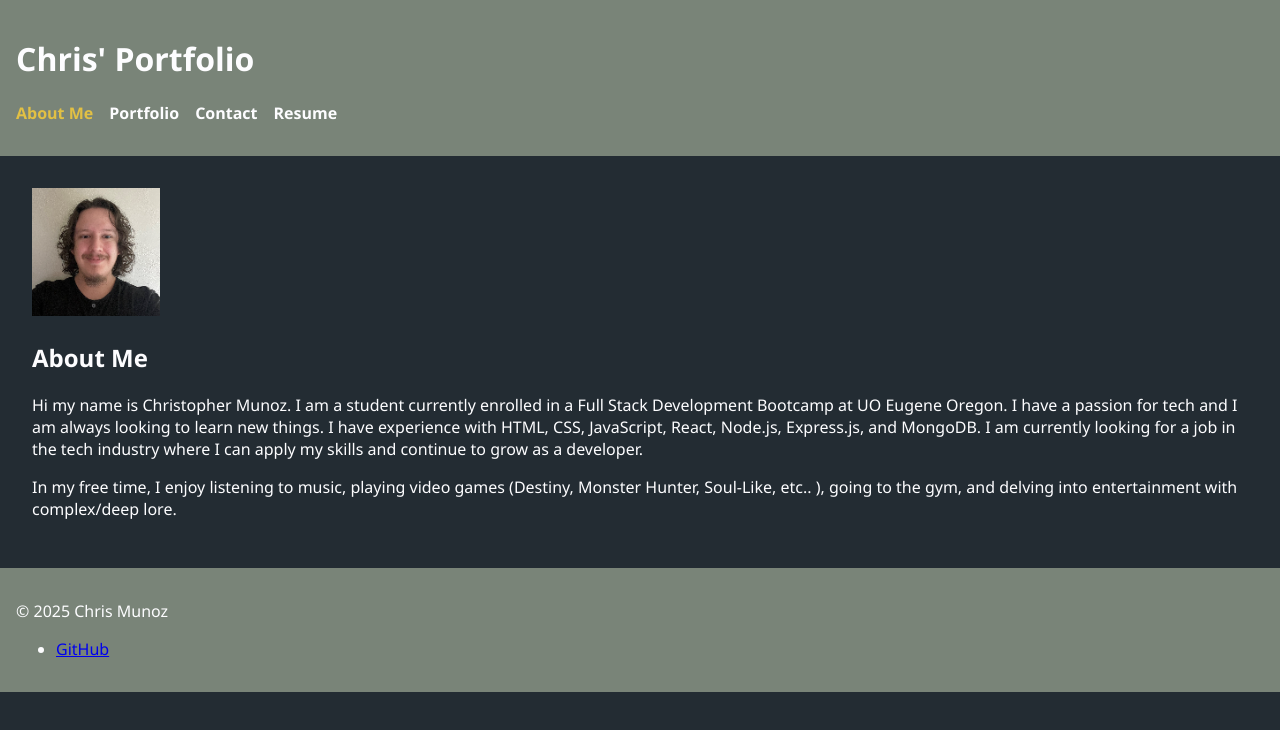
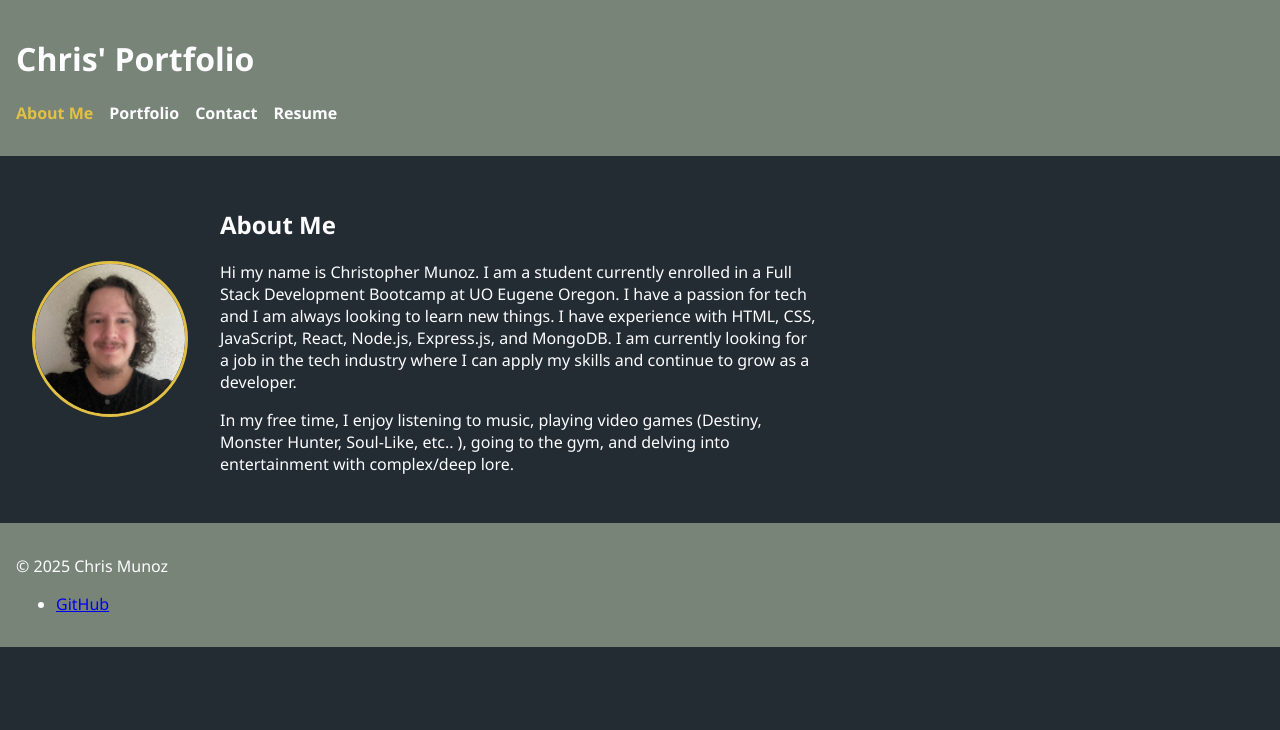
Before and after one commit to FadedSetton/react-portfolio, a React (Vite) app in the folder react-portfolio/: page / in a window 1280 px wide. Shown: the top 730 px of the page. Built offline with nearby package versions, Linux system fonts and the light colour scheme.

Commit message:
added style to about page and profile img

```diff
--- a/react-portfolio/src/style.css
+++ b/react-portfolio/src/style.css
@@ -38,3 +38,22 @@
   main {
     padding: 2rem;
   }
+
+  .about {
+    display: flex;
+    align-items: center;
+    gap: 2rem;
+    flex-wrap: wrap;
+  }
+
+  .profile-pic {
+    width: 150px;
+    height: 150px;
+    border-radius: 50%;
+    object-fit: cover;
+    border: 3px solid var(--color-gold);
+  }
+
+  .bio {
+    max-width: 600px;
+  }
```
